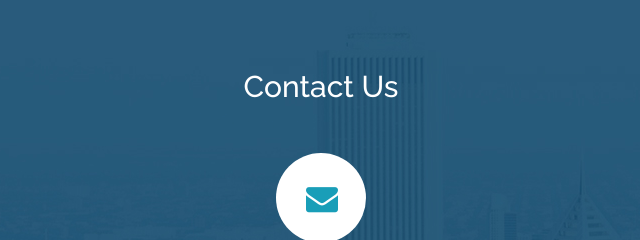
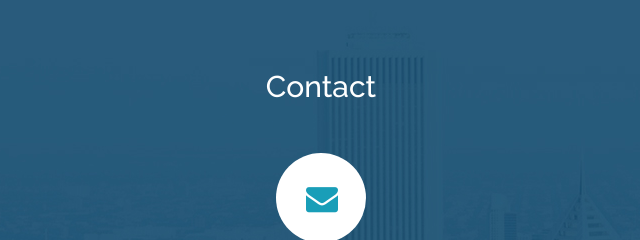
Before and after one commit to NaveenKumar91/MyProfile, a plain HTML site: page index.html in a window 1280 px wide. Shown: the part 3867-4107 px from the top of the page, 319-959 px from the left. Drawn offline with Linux system fonts and the light colour scheme.

Commit message:
Contact Change

```diff
--- a/index.html
+++ b/index.html
@@ -299,7 +299,7 @@
   <div class="container">
     <div class="row">
       <div class="col-md-12 text-center">
-        <h2 class="section-title marginbottom50">Contact Us</h2>
+        <h2 class="section-title marginbottom50">Contact</h2>
       </div>
     </div>
 
```
